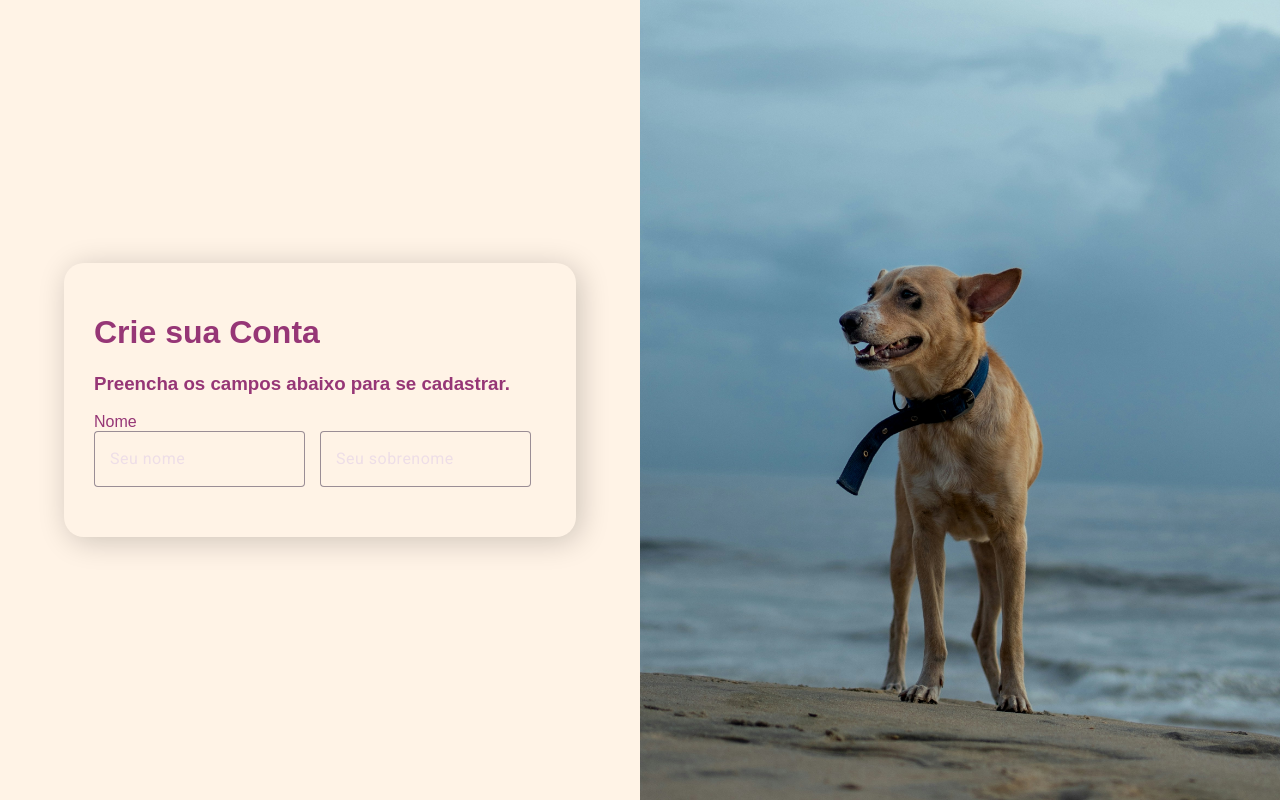
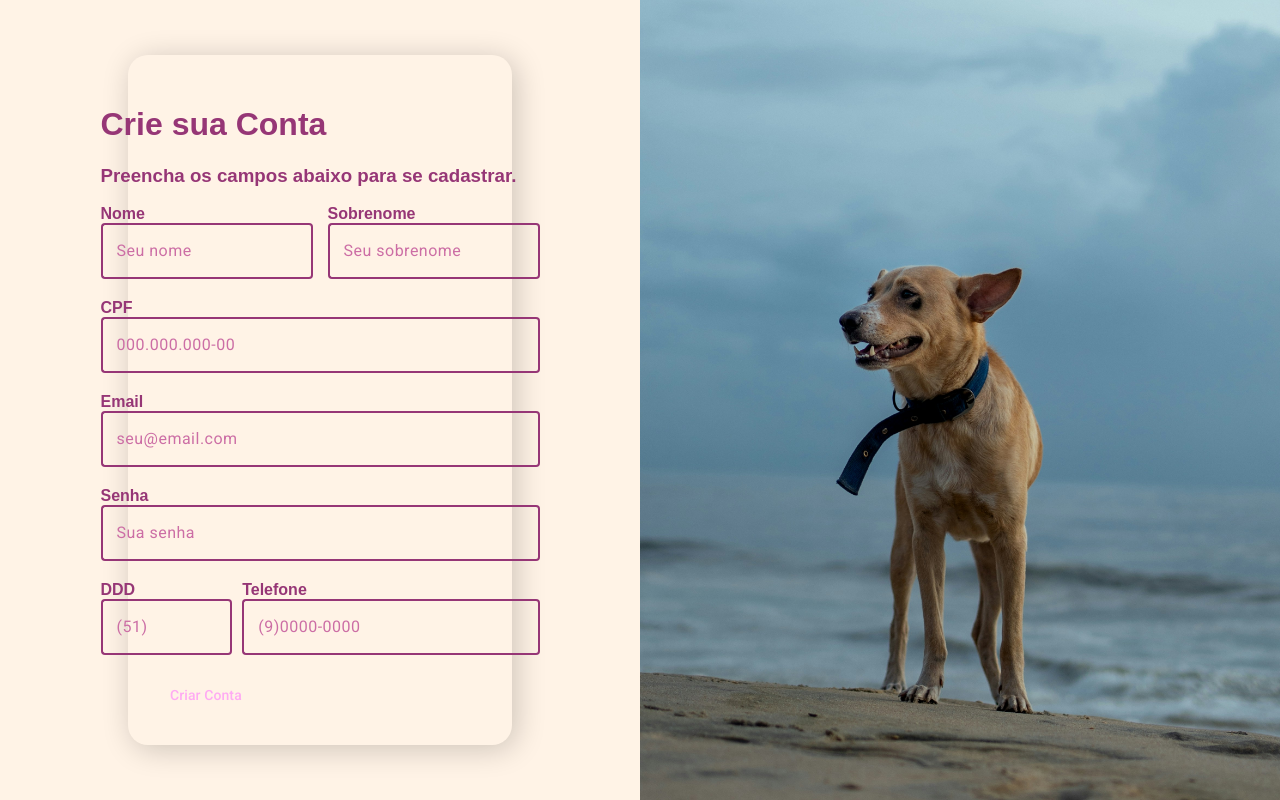
Before and after one commit to Pratica-em-ES-animais/front-end, an Angular app: page /registro in a window 1280 px wide. Built offline with nearby package versions, Linux system fonts and the light colour scheme.

Commit message:
form added

```diff
--- a/src/app/pages/registro/registro.component.html
+++ b/src/app/pages/registro/registro.component.html
@@ -1,7 +1,8 @@
 <div class="registro-page">
     <div class="left">
-        <form [formGroup]="usuarioForm" class="formContainer">
+        <div class="formContainer">
             <div class="formCard">
+                <form [formGroup]="usuarioForm">
                         <div class="formTitle">
                             <div class="h1">
                                 <h1>Crie sua Conta</h1>
@@ -11,18 +12,61 @@
                             </div>
                         </div>
                         <div class="formContent">
+                            <div class="firstRow">
+                                <div class="nome">
                                     <span>Nome</span>
-                    <div class="firstRow">
-                        <mat-form-field appearance="outline" class="names">
+                                    <mat-form-field appearance="outline" class="text-input">
                                         <input matInput formControlName="primeiroNome" placeholder="Seu nome" >
                                     </mat-form-field>
-                        <mat-form-field appearance="outline" class="names">
+                                </div>
+                                <div class="nome">
+                                    <span>Sobrenome</span>
+                                    <mat-form-field appearance="outline" class="text-input">
                                         <input matInput formControlName="sobrenome" placeholder="Seu sobrenome">
+                                    </mat-form-field>
+                                </div>
+                            </div>
+                            <div class="secondRow">
+                                <span>CPF</span>
+                                <mat-form-field appearance="outline" class="text-input">
+                                    <input matInput formControlName="cpf" placeholder="000.000.000-00" >
+                                </mat-form-field>
+                            </div>
+                            <div class="thirdRow">
+                                <span>Email</span>
+                                <mat-form-field appearance="outline" class="text-input">
+                                    <input matInput formControlName="email" placeholder="seu@email.com" >
+                                </mat-form-field>
+                            </div>
+                            <div class="forthRow">
+                                <span>Senha</span>
+                                <mat-form-field appearance="outline" class="text-input">
+                                    <input matInput formControlName="senha" placeholder="Sua senha" >
+                                </mat-form-field>
+                            </div>
+                            <div class="fifthRow">
+                                <div class="ddd">
+                                    <span>DDD</span>
+                                    <mat-form-field appearance="outline" class="text-input">
+                                        <input matInput formControlName="ddd" placeholder="(51)">
+                                    </mat-form-field>
+                                </div>
+                                <div class="telefone">
+                                    <span>Telefone</span>
+                                    <mat-form-field appearance="outline" class="text-input">
+                                        <input matInput formControlName="telefone" placeholder="(9)0000-0000">
                                     </mat-form-field>
                                 </div>
                             </div>
                         </div>
                     </form>
+                <div class="buttons">
+                    <button mat-button="filled">Criar Conta</button>
+                </div>
+            </div>
+
+        </div>
+
     </div>
     <div class="right">
     </div>
--- a/src/app/pages/registro/registro.component.scss
+++ b/src/app/pages/registro/registro.component.scss
@@ -1,3 +1,4 @@
+
 .registro-page{
     display: grid;
     grid-template-columns: 50% 50%;
@@ -19,35 +20,64 @@
         justify-content: center;
         .formContainer{
             display: flex;
-            padding: 10px;
             flex-direction: column;
-            width: 80%;
+            width: 60%;
             color: var(--primary-purple);
+
+            @media (max-width: 992px) {
+                width: 80%;
+            }
             .formCard{
                 display: flex;
                 flex-direction: column;
                 align-items: center;
                 justify-content: flex-start;
                 padding: 30px;
+
+                font-weight: 700;
+
                 border-radius: 20px;
                 box-shadow: 4px 4px 30px 0 rgba(0,0,0,0.2);
                 .formContent{
                     display: flex;
                     width: 100%;
                     flex-direction: column;
+                    font-weight: 700;
+                    .text-input{
+                        width: 100%;
+                    }
                     .firstRow{
                         display: flex;
                         width: 100%;
                         flex-direction: row;
-                        .names{
-                            margin-right: 15px;
-                            color: var(--primary-purple);
+                        gap: 15px;
+                    }
+                    .secondRow{
+                        width: 100%;
+                    }
+                    .fifthRow{
+                        width: 100%;
+                        display: flex;
+                        flex-direction: row;
+                        gap : 10px;
+                        .ddd{
+                            display: flex;
+                            flex-direction: column;
+                            width: 30%;
+                        }
+                        .telefone{
+                            display: flex;
+                            flex-direction: column;
+                            width: 70%;
                         }
                     }
                 }
                 .formTitle{
                     width: 100%;
                 }
+                .buttons{
+                    width: 100%;
+                }
             }
         }
     }
--- a/src/app/pages/registro/registro.component.ts
+++ b/src/app/pages/registro/registro.component.ts
@@ -3,20 +3,27 @@ import { MatFormFieldModule } from '@angular/material/form-field';
 import { MatInputModule } from '@angular/material/input';
 import { FormBuilder, FormGroup, Validators } from '@angular/forms';
 import { ReactiveFormsModule } from '@angular/forms';
+import { MatButtonModule } from '@angular/material/button';
+import { MatButton } from '@angular/material/button';
 
 @Component({
   selector: 'app-registro',
-  imports: [MatFormFieldModule, MatInputModule, ReactiveFormsModule],
+  imports: [MatFormFieldModule, MatInputModule, ReactiveFormsModule, MatButtonModule],
   templateUrl: './registro.component.html',
   styleUrl: './registro.component.scss'
 })
+
 export class RegistroComponent {
   protected usuarioForm : FormGroup;
   constructor(private fb: FormBuilder){
     this.usuarioForm = this.fb.group({
       primeiroNome : [null, Validators.required, Validators.pattern('[a-zA-Z ]*')],
-      sobrenome : [null, Validators.required, Validators.pattern('[a-zA-Z ]*')]
-
+      sobrenome : [null, Validators.required, Validators.pattern('[a-zA-Z ]*')],
+      cpf : [null, Validators.required, Validators.pattern('[0-9]{11}')],
+      email : [null, Validators.required, Validators.email],
+      senha : [null, Validators.required],
+      ddd : [null, Validators.required, Validators.pattern('[0-9]{2}')],
+      telefone: [null, Validators.required, Validators.pattern('[0-9]{9}')]
     })
   }
 
--- a/src/styles.scss
+++ b/src/styles.scss
@@ -1,3 +1,5 @@
+@use '@angular/material' as mat;
+
 html, body {
   height: 100%;
   width: 100%;
@@ -12,4 +14,11 @@ body {
   --primary-purple: #963676;
   --primary-blue: #6EC9E0;
   --primary-yellow: #FCB82E;
+  @include mat.form-field-overrides((
+        outlined-outline-color: var(--primary-purple),
+        outlined-outline-width: 2px,
+        outlined-focus-outline-color: var(--primary-purple),
+        outlined-input-text-placeholder-color: #CC6EA5,
+        outlined-input-text-color: #e467b0
+  ));
 }
```
Lines whose indentation alone changed are shown as unchanged.
